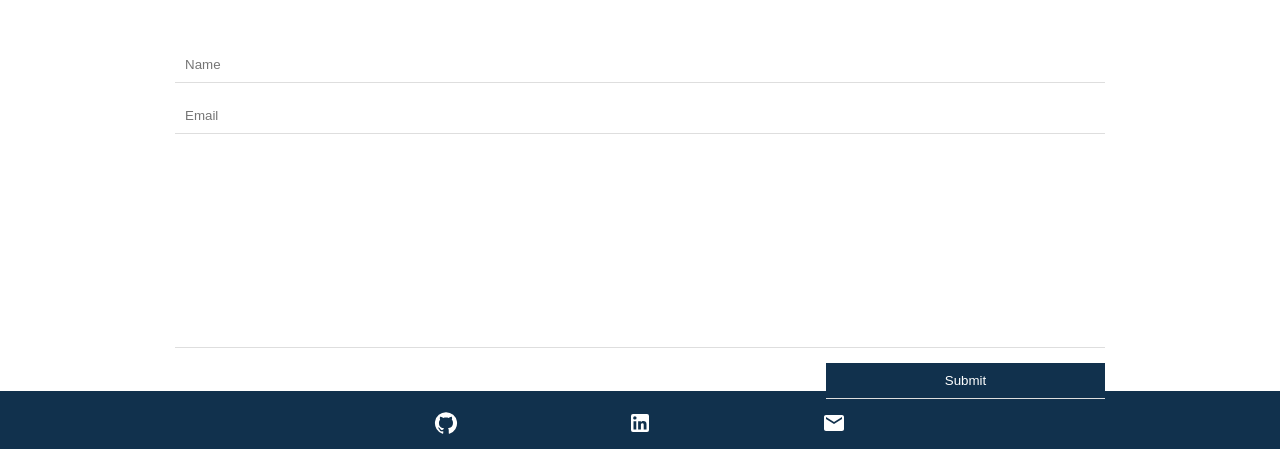
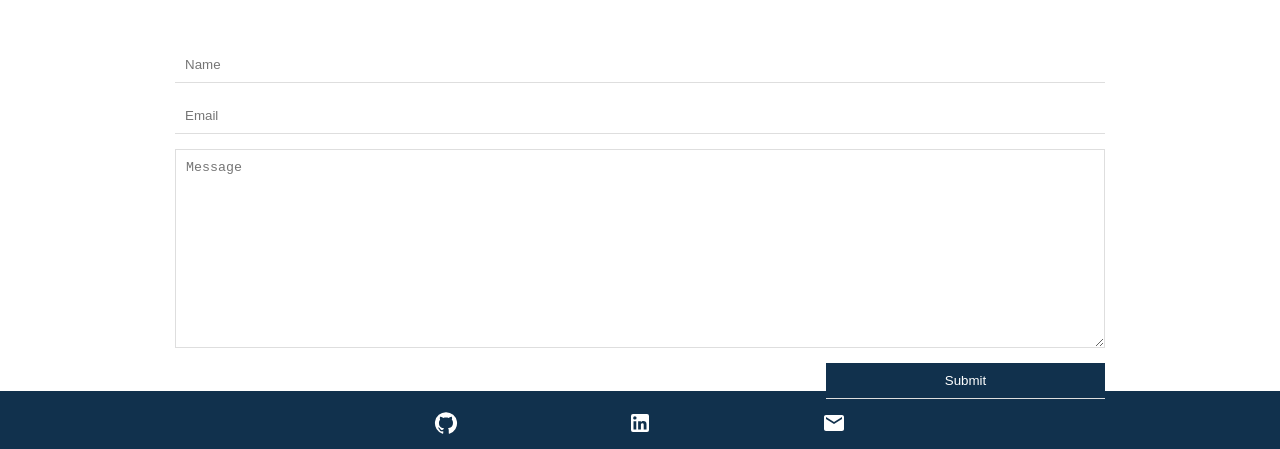
Before and after one commit to Jpedro900/portifolio, a React (Vite) app: page / in a window 1280 px wide. Shown: the part 2840-3289 px from the top of the page. Built offline with nearby package versions, Linux system fonts and the light colour scheme.

Commit message:
Fix: Changes on emailForm

```diff
--- a/package.json
+++ b/package.json
@@ -13,6 +13,7 @@
     "deploy": "gh-pages -d dist"
   },
   "dependencies": {
+    "@emailjs/browser": "^4.3.3",
     "@emotion/react": "^11.11.4",
     "@emotion/styled": "^11.11.5",
     "@hookform/resolvers": "^3.6.0",
--- a/src/components/FormEmail/FormEmail.tsx
+++ b/src/components/FormEmail/FormEmail.tsx
@@ -1,10 +1,13 @@
 import { styled } from "@mui/material";
-
-
+import emailjs from '@emailjs/browser';
+import React, { useState } from 'react';
 
 const StyledButton = () => {
+    const [name, setName] = useState('');
+    const [email, setEmail] = useState('');
+    const [message, setMessage] = useState('');
 
-    const StyledForm= styled('form')(({theme}) => ({
+    const StyledForm = styled('form')(({ theme }) => ({
         display: 'flex',
         flexDirection: 'column',
         alignItems: 'center',
@@ -14,13 +17,15 @@ const StyledButton = () => {
         height: '100%',
         '& input': {
             width: '100%',
-            border : "none",
+            border: "none",
             borderBottom: "1px solid #dedede",
             padding: '10px',
         },
-        '& input[name="fmessage"]': {
+        '& textarea': {
+            width: '100%',
             height: '200px',
-
+            border: "1px solid #dedede",
+            padding: '10px',
         },
         '& input[type="submit"]': {
             width: '30%',
@@ -29,18 +34,52 @@ const StyledButton = () => {
             color: theme.palette.primary.contrastText,
             cursor: 'pointer',
         }
-    }))
+    }));
+
+    const handleSubmit = (e: React.FormEvent<HTMLFormElement>) => {
+        e.preventDefault();
+
+        const templateParams = {
+            name: name,
+            email: email,
+            message: message
+        };
+
+        emailjs.send('service_39p884r', 'template_9sn5sgu', templateParams, 'WA2ADPJk3SsFAlspk')
+        .then((response) => {
+            console.log("EMAIL SENT", response.status, response.text);
+        }, (error) => {
+            console.log(error.text);
+        });
+    };
 
     return (
         <>
-            <StyledForm>
-                    <input type="text" name="fname" placeholder="Name"/>
-                    <input type="email" name="femail" placeholder="Email"/>
-                    <input type="text" name="fmessage"/>
-                    <input type="submit" value="Submit" placeholder="Enviar"/>
+            <StyledForm onSubmit={handleSubmit}>
+                <input
+                    type="text"
+                    placeholder="Name"
+                    onChange={(e) => setName(e.target.value)}
+                    value={name}
+                />
+                <input
+                    type="email"
+                    placeholder="Email"
+                    onChange={(e) => setEmail(e.target.value)}
+                    value={email}
+                />
+                <textarea
+                    placeholder="Message"
+                    onChange={(e) => setMessage(e.target.value)}
+                    value={message}
+                />
+                <input
+                    type="submit"
+                    value="Submit"
+                />
             </StyledForm>
         </>
     );
-}
+};
 
 export default StyledButton;
--- a/src/pages/Home/Projects/Projects.tsx
+++ b/src/pages/Home/Projects/Projects.tsx
@@ -38,7 +38,7 @@ const Projects = () => {
                     <Typography variant="body2" color="primary.contrastText">Jul 2023 - Dez 2023</Typography>
                   </Grid>
                   <Grid container display="flex" justifyContent="center">
-                    <StyledProjectImage src="https://via.placeholder.com/150" alt="Project 1"/>
+                    <StyledProjectImage src="https://via.placeholder.com/250" alt="Project 1"/>
                     <Typography variant="body2" color="primary.contrastText" textAlign="justify" mt={3}>Lorem ipsum dolor sit amet consectetur, adipisicing elit. Voluptate ab earum adipisci perferendis deserunt? Quae beatae odit minus nostrum commodi. Cumque dolorem incidunt tempora, provident unde, qui vitae ipsa omnis dolore molestias delectus? Consectetur, voluptatibus.</Typography>
                     <Typography variant="body2" color="primary.contrastText" width="100%" textAlign="start" mt={3}>Tecnologies:</Typography>
                   </Grid>
```
Also changed, not shown: 1 other file (tests, documents, lock files or other folders).
